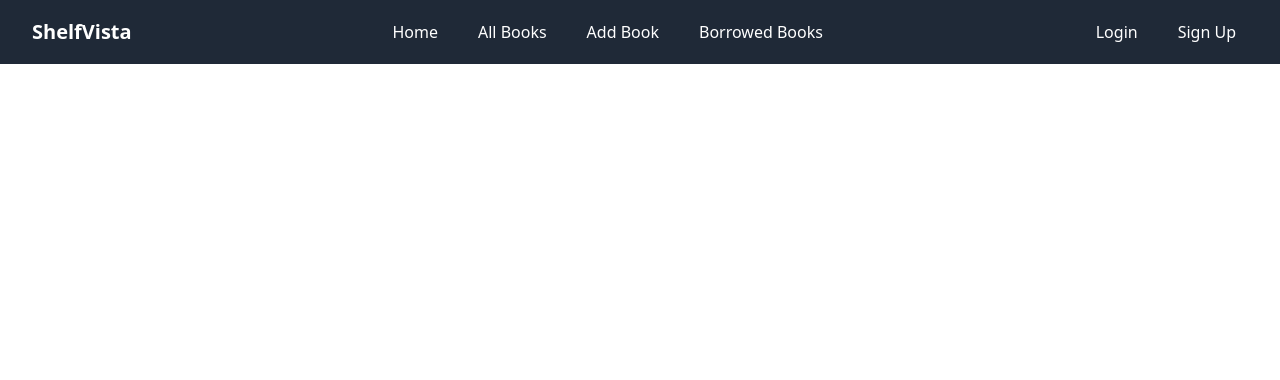
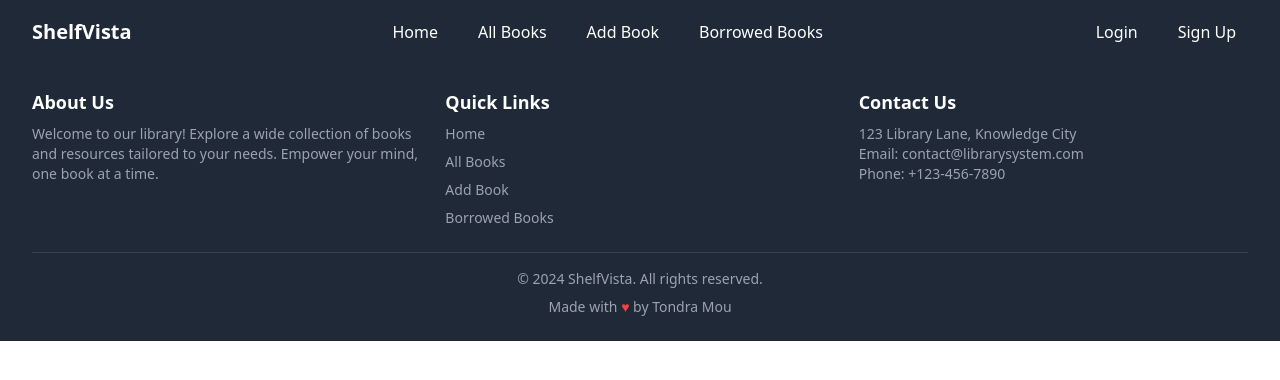
Before and after one commit to TondraMou/ShelfVista-client, a React (Vite) app: page / in a window 1280 px wide. Shown: the top 380 px of the page. Built offline with nearby package versions, Linux system fonts and the light colour scheme; no server answers.

Commit message:
added footer

```diff
--- /dev/null
+++ b/src/components/Footer.jsx
@@ -0,0 +1,53 @@
+
+
+const Footer = () => {
+  return (
+    <footer className="bg-gray-800 text-white py-6">
+      <div className="max-w-7xl mx-auto px-4 sm:px-6 lg:px-8">
+        <div className="grid grid-cols-1 md:grid-cols-3 gap-6">
+
+          <div>
+            <h3 className="text-lg font-bold mb-2">About Us</h3>
+            <p className="text-sm text-gray-400">
+              Welcome to our library! Explore a wide collection of books and resources tailored to your needs. Empower your mind, one book at a time.
+            </p>
+          </div>
+
+          <div>
+            <h3 className="text-lg font-bold mb-2">Quick Links</h3>
+            <ul className="text-sm text-gray-400 space-y-2">
+              <li>
+                <a href="/" className="hover:text-white">Home</a>
+              </li>
+              <li>
+                <a href="/books" className="hover:text-white">All Books</a>
+              </li>
+              <li>
+                <a href="/add-book" className="hover:text-white">Add Book</a>
+              </li>
+              <li>
+                <a href="/borrowed-books" className="hover:text-white">Borrowed Books</a>
+              </li>
+            </ul>
+          </div>
+
+          <div>
+            <h3 className="text-lg font-bold mb-2">Contact Us</h3>
+            <p className="text-sm text-gray-400">123 Library Lane, Knowledge City</p>
+            <p className="text-sm text-gray-400">Email: contact@librarysystem.com</p>
+            <p className="text-sm text-gray-400">Phone: +123-456-7890</p>
+          </div>
+        </div>
+
+        <div className="border-t border-gray-700 mt-6 pt-4 text-center text-sm text-gray-400">
+          <p>&copy; 2024 ShelfVista. All rights reserved.</p>
+          <p className="mt-2">
+            Made with <span className="text-red-500">&hearts;</span> by Tondra Mou
+          </p>
+        </div>
+      </div>
+    </footer>
+  );
+};
+
+export default Footer;
--- a/src/components/MainLayout.jsx
+++ b/src/components/MainLayout.jsx
@@ -1,4 +1,4 @@
-
+import Footer from "./Footer";
 import Navbar from "./Navbar";
 import { Outlet } from 'react-router-dom';
 
@@ -12,7 +12,7 @@ const MainLayout = () => {
 
                 <Outlet></Outlet>
 
-
+            <Footer></Footer>
         </div>
     );
 };
```
